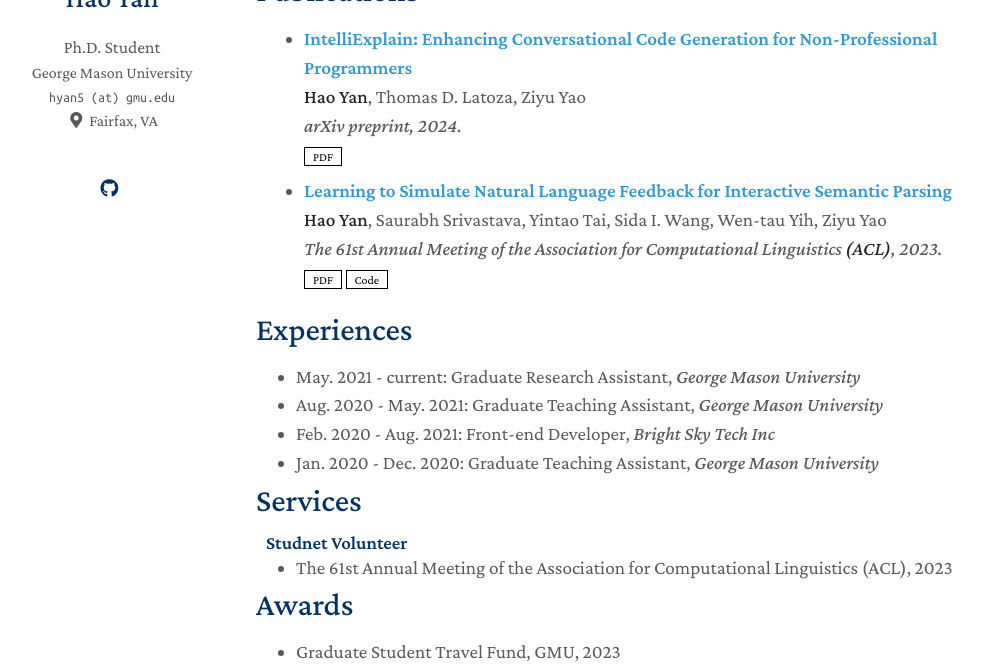
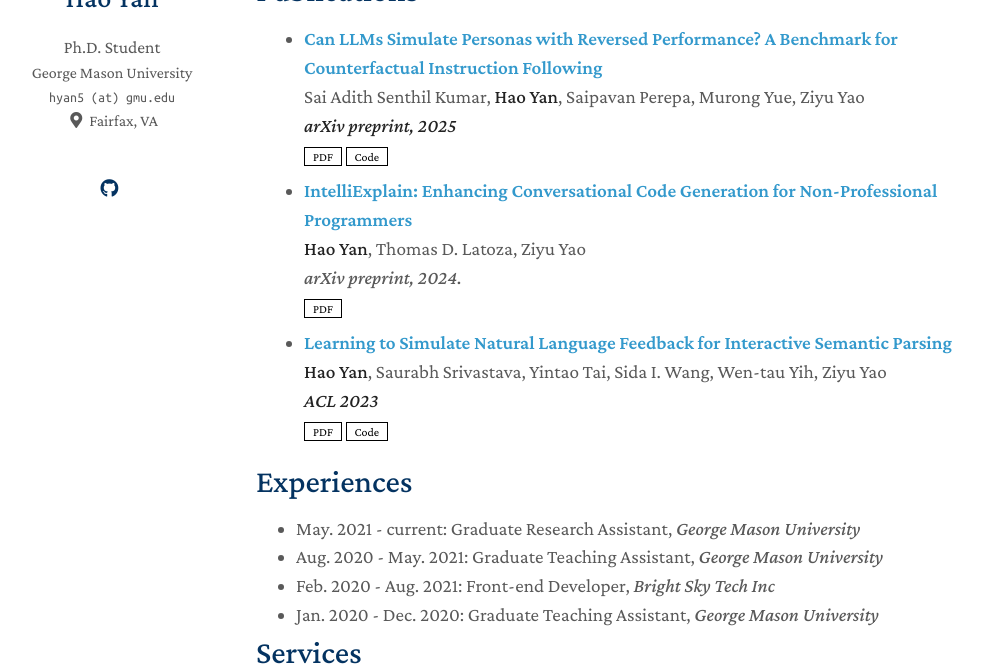
Before and after one commit to hyan5/hyan5.github.io, a Jekyll site: the page built from index.md, in a window 1280 px wide and 900 px high, scrolled down 1073 px, cut to the strip 232-900 px from the top of the window. Shown: the whole strip, without its empty margins (164-1147 px from the left). Built offline with Jekyll 4.4.1, drawn with Linux system fonts in a browser that asks for light colours; nearby versions of some CDN libraries; a style sheet for code colours, icons or effects is not loaded; our own code applies the rules of GitHub Pages for plain Markdown files.

Commit message:
Update publications.md

```diff
--- a/_includes/publications.md
+++ b/_includes/publications.md
@@ -2,6 +2,18 @@
 
 <div class="publications">
 <ul class="bibliography">
+<li>
+  <div class="col-sm-9" style="position: relative;padding-right: 15px;">
+    <div class="title"><a href="https://arxiv.org/pdf/2504.06460">Can LLMs Simulate Personas with Reversed Performance? A Benchmark for Counterfactual Instruction Following</a></div>
+    <div class="author">Sai Adith Senthil Kumar, <strong>Hao Yan</strong>, Saipavan Perepa, Murong Yue, Ziyu Yao</div>
+    <div class="periodical"><em><strong>arXiv preprint, 2025</strong></em></div>
+    <div class="links">
+      <a href="https://arxiv.org/pdf/2305.08195.pdf" class="btn btn-sm z-depth-0" role="button" target="_blank" style="font-size:12px;">PDF</a>
+      <a href="https://github.com/hyan5/Learning_to_Simulate_NL_Feedback" class="btn btn-sm z-depth-0" role="button" target="_blank" style="font-size:12px;">Code</a>
+    </div>
+  </div>
+</li>
+
 <li>
   <div class="col-sm-9" style="position: relative;padding-right: 15px;">
     <div class="title"><a href="https://arxiv.org/pdf/2405.10250v3">IntelliExplain: Enhancing Conversational Code Generation for Non-Professional Programmers</a></div>
@@ -13,11 +25,12 @@
     </div>
   </div>
 </li>
+
 <li>
   <div class="col-sm-9" style="position: relative;padding-right: 15px;">
     <div class="title"><a href="https://arxiv.org/pdf/2305.08195.pdf">Learning to Simulate Natural Language Feedback for Interactive Semantic Parsing</a></div>
     <div class="author"><strong>Hao Yan</strong>, Saurabh Srivastava, Yintao Tai, Sida I. Wang, Wen-tau Yih, Ziyu Yao</div>
-    <div class="periodical"><em>The 61st Annual Meeting of the Association for Computational Linguistics <strong>(ACL)</strong>, 2023.</em></div>
+    <div class="periodical"><em><strong>ACL 2023</strong></em></div>
     <div class="links">
       <a href="https://arxiv.org/pdf/2305.08195.pdf" class="btn btn-sm z-depth-0" role="button" target="_blank" style="font-size:12px;">PDF</a>
       <a href="https://github.com/hyan5/Learning_to_Simulate_NL_Feedback" class="btn btn-sm z-depth-0" role="button" target="_blank" style="font-size:12px;">Code</a>
```
